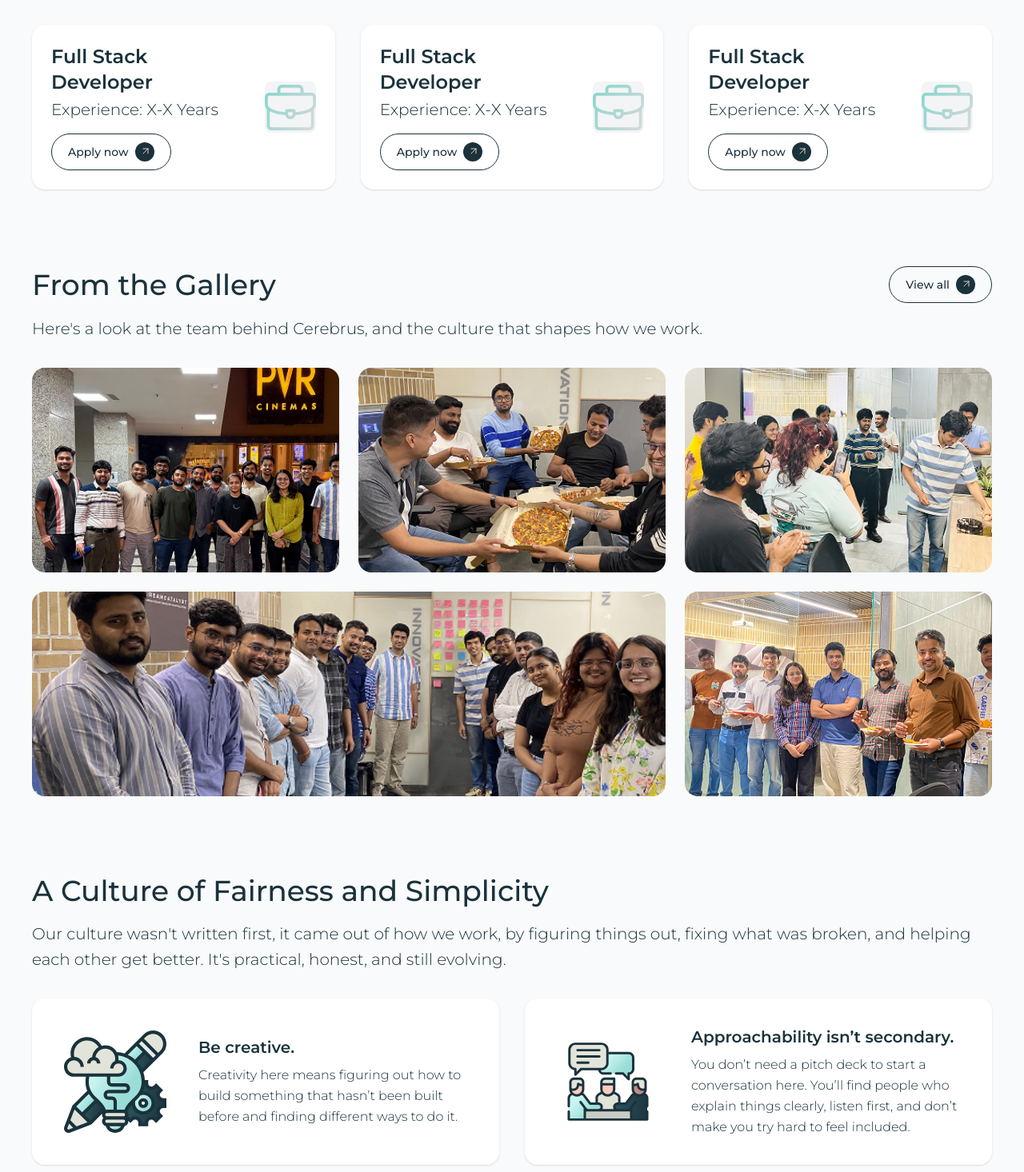
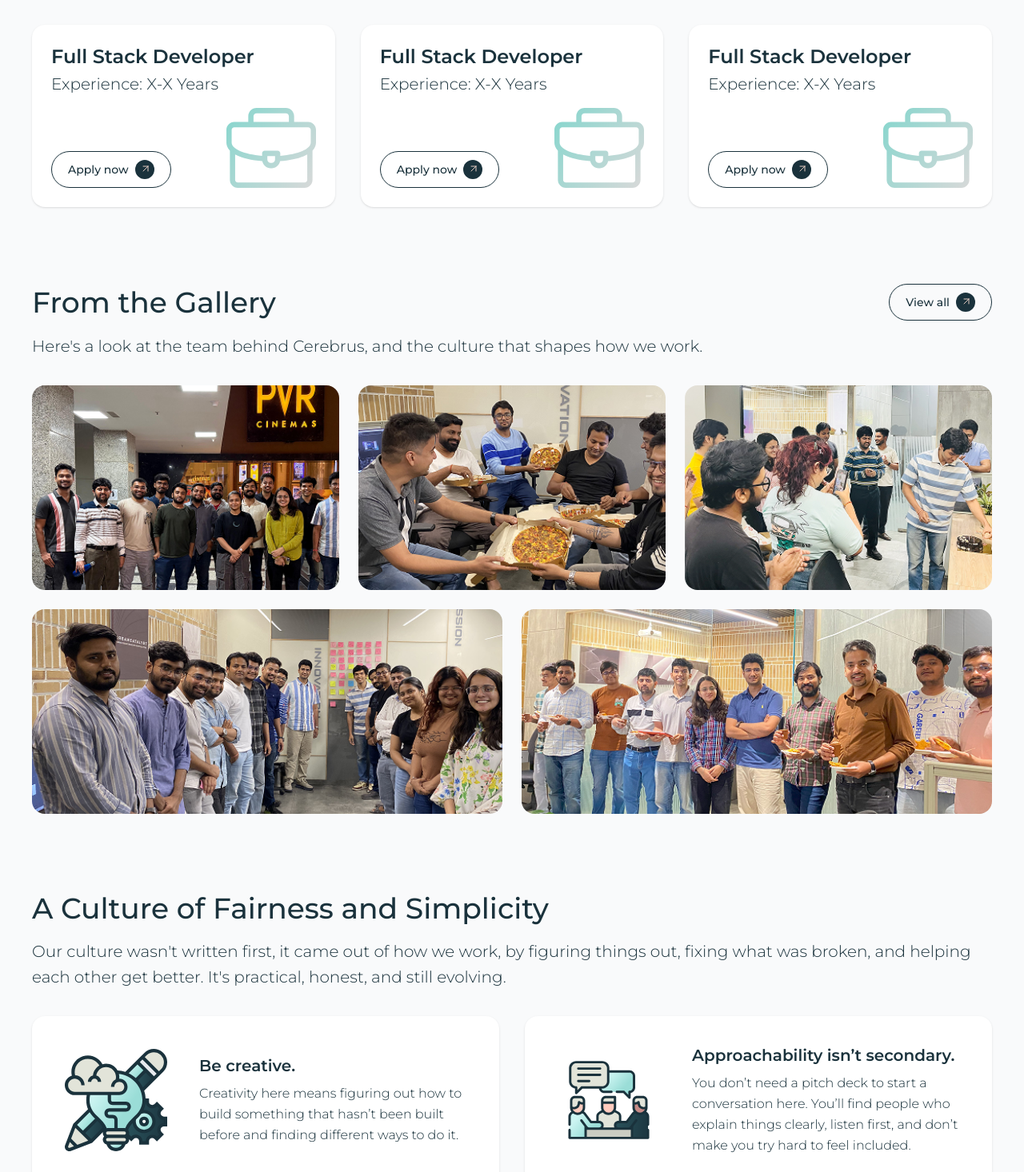
Before and after one commit to sakshamjaiswal1/cerebrus-frontend, a React (Vite) app: page /careers in a window 1280 px wide. Shown: the part 964-2430 px from the top of the page at 80% size. Built offline with nearby package versions, Linux system fonts and the light colour scheme.

Commit message:
style: enhance various career components with improved hover effects, layout adjustments, and typography for better user experience

```diff
--- a/src/components/careers/CultureSection.tsx
+++ b/src/components/careers/CultureSection.tsx
@@ -6,7 +6,7 @@ interface CultureCardProps {
 
 const CultureCard: React.FC<CultureCardProps> = ({ icon, title, description }) => {
     return (
-        <div className="bg-white rounded-2xl p-4 sm:p-6 flex flex-col lg:flex-row items-center space-x-4 sm:space-x-6 shadow-sm">
+        <div className="bg-white hover:bg-brand-bg hover:border-gray-200 border border-transparent rounded-2xl p-4 sm:p-6 flex flex-col lg:flex-row items-center space-x-4 sm:space-x-6 shadow-sm">
             <div className="w-24 h-24 sm:w-40 sm:h-40 rounded-lg flex items-center justify-center flex-shrink-0">
                 <img src={icon} alt="" className="w-24 h-24 sm:w-10 sm:h-10 xl:w-32 xl:h-32" />
             </div>
--- a/src/components/careers/GallerySection.tsx
+++ b/src/components/careers/GallerySection.tsx
@@ -13,10 +13,9 @@ const GallerySection = () => {
         <section className="mb-12 sm:mb-16 lg:mb-24">
             <div className="flex flex-col sm:flex-row justify-between items-start sm:items-center mb-4 gap-4">
                 <h2
-                    className="text-2xl sm:text-3xl lg:text-[36px] font-bold text-primary"
+                    className="text-2xl sm:text-3xl lg:text-[36px] text-primary"
                     style={{
                         fontFamily: 'Montserrat',
-                        color: '#1A323C',
                         fontStyle: 'normal',
                         fontWeight: 500,
                         lineHeight: 'normal'
@@ -37,10 +36,18 @@ const GallerySection = () => {
                 <div className="col-span-1 sm:col-span-2 lg:col-span-1">
                     <img src={images[2]} alt="Gallery image 3" className="w-full h-48 sm:h-56 lg:h-64 object-cover rounded-2xl" />
                 </div>
-                <div className="col-span-1 sm:col-span-2 lg:col-span-2">
+                <div className="col-span-1 sm:col-span-2 lg:col-span-2 hidden max-md:block">
                     <img src={images[3]} alt="Gallery image 4" className="w-full h-48 sm:h-56 lg:h-64 object-cover rounded-2xl" />
                 </div>
-                <div className="col-span-1 sm:col-span-2 lg:col-span-1">
+                <div className="col-span-1 sm:col-span-2 lg:col-span-2 hidden max-md:block">
+                    <img src={images[4]} alt="Gallery image 5" className="w-full h-48 sm:h-56 lg:h-64 object-cover rounded-2xl" />
+                </div>
+            </div>
+            <div className="max-md:hidden flex w-full gap-4 sm:gap-6 mt-4 sm:mt-6">
+                <div className="w-1/2">
+                    <img src={images[3]} alt="Gallery image 4" className="w-full h-48 sm:h-56 lg:h-64 object-cover rounded-2xl" />
+                </div>
+                <div className="w-1/2">
                     <img src={images[4]} alt="Gallery image 5" className="w-full h-48 sm:h-56 lg:h-64 object-cover rounded-2xl" />
                 </div>
             </div>
--- a/src/components/careers/HiringSection.tsx
+++ b/src/components/careers/HiringSection.tsx
@@ -7,19 +7,20 @@ interface JobCardProps {
 
 const JobCard: React.FC<JobCardProps> = ({ title, experience }) => {
     return (
-        <div className="bg-white hover:bg-brand-bg rounded-2xl p-4 sm:p-6 flex flex-row items-center justify-between shadow-sm gap-3 sm:gap-4">
+        <div className="bg-white hover:bg-brand-bg rounded-2xl p-4 sm:p-6 flex flex-row items-center justify-between flex-wrap shadow-sm gap-3 sm:gap-4">
             <div className="flex-1 min-w-0">
                 <h3 className="text-lg sm:text-xl lg:text-2xl font-semibold text-primary mb-1">{title}</h3>
-                <p className="text-sm sm:text-base lg:text-xl text-primary font-[300] mb-3 sm:mb-4">{experience}</p>
-                <div className="sm:hidden">
-                    <AnimatedButton text="Apply" className="!border !border-primary !bg-transparent !text-[10.5px]" />
+                <p className="text-sm sm:text-base lg:text-xl text-primary font-[300]">{experience}</p>
+
+
+            </div>
+            <div className="flex items-end justify-between w-full">
+                <div className="">
+                    <AnimatedButton text="Apply now" className="!border !border-primary !bg-transparent max-md:!py-1 max-md:!px-2 max-md:!text-xs" />
                 </div>
-                <div className="hidden sm:block">
-                    <AnimatedButton text="Apply now" className="!border !border-primary !bg-transparent" />
+                <div className="w-17 h-15 sm:w-20 sm:h-20 md:w-24 md:h-24 lg:w-28 lg:h-25 rounded-lg flex items-center justify-center flex-shrink-0">
+                    <img src="/suitcase.svg" alt="Career icon" className="w-full h-full object-contain" />
                 </div>
-            </div>
-            <div className="w-12 h-12 sm:w-16 sm:h-16 bg-gray-100 rounded-lg flex items-center justify-center flex-shrink-0">
-                <img src="/suitcase.svg" alt="Career icon" className="w-full h-full object-contain" />
             </div>
         </div>
     )
--- a/src/components/common/CTASection.tsx
+++ b/src/components/common/CTASection.tsx
@@ -7,7 +7,7 @@ const CTASection = () => {
       <div className="max-w-7xl mx-auto px-4 sm:px-6 lg:px-8">
         <GradientBackground className="rounded-2xl py-8 sm:py-16 h-48 sm:h-auto flex items-center justify-center">
           <div className="text-center px-4 sm:px-8">
-            <h2 className="text-2xl sm:text-3xl lg:text-4xl font-bold text-primary-light mb-2 sm:mb-4">
+            <h2 className="text-2xl sm:text-3xl lg:text-4xl font-medium text-primary-light mb-2 sm:mb-4">
               Try Cerebrus today!
             </h2>
             <p className="text-base sm:text-lg text-white mb-4 sm:mb-8">
```
